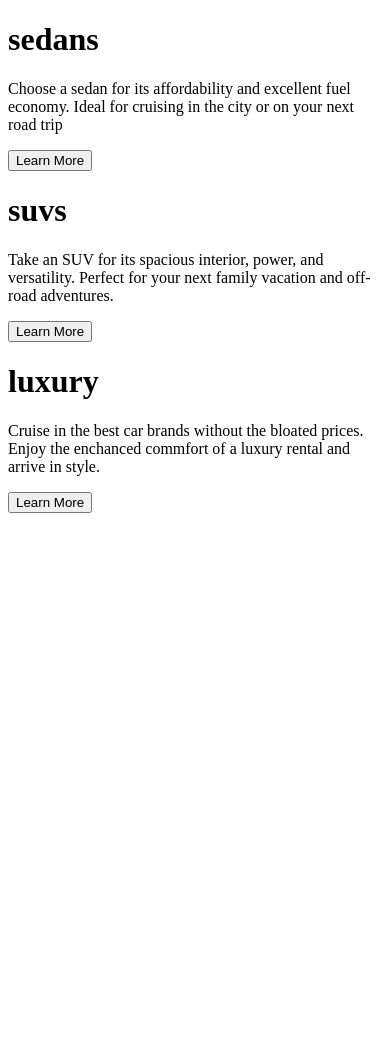
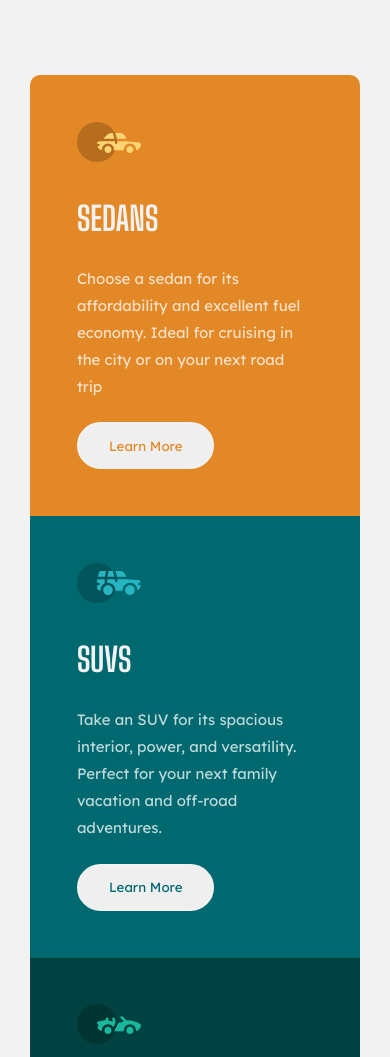
Before and after one commit to cloviswrodrigues/3_column_preview_card_component, a plain HTML site: page frontend/index.html in a window 390 px wide. Shown: the top 1057 px of the page. Before the commit the page ends 844 px from the top, so only its background shows below. Drawn offline with Linux system fonts and the light colour scheme.

Commit message:
design mobile done

```diff
--- a/frontend/index.html
+++ b/frontend/index.html
@@ -5,6 +5,7 @@
     <meta http-equiv="X-UA-Compatible" content="IE=edge">
     <meta name="viewport" content="width=device-width, initial-scale=1.0">
 
+    <link rel="stylesheet" href="./styles/styles.css">
 
     <title>3-column preview card component</title>
 </head>
@@ -18,7 +19,7 @@
                     fuel economy. Ideal for cruising in the city or on your next road trip
                 </p>
             </div>
-            <button>Learn More</button>
+            <button class="btn-orange">Learn More</button>
         </div>
         <div class="card suvs">
             <div class="top"></div>
@@ -28,7 +29,7 @@
                     next family vacation and off-road adventures.
                 </p>
             </div>
-            <button>Learn More</button>
+            <button class="btn-cyan">Learn More</button>
         </div>
         <div class="card luxury">
             <div class="top"></div>
@@ -38,7 +39,7 @@
                     Enjoy the enchanced commfort of a luxury rental and arrive in style.
                 </p>
             </div>
-            <button>Learn More</button>
+            <button class="btn-very-dark-cyan">Learn More</button>
         </div>
     </div>
 </body>
--- a/frontend/styles/styles.css
+++ b/frontend/styles/styles.css
@@ -0,0 +1,123 @@
+@import url('https://fonts.googleapis.com/css2?family=Big+Shoulders+Display:wght@700&family=Lexend+Deca&display=swap');
+
+:root {
+    --bright_orange: hsl(31, 77%, 52%);
+    --dark_cyan: hsl(184, 100%, 22%);
+    --very_dark_cyan: hsl(179, 100%, 13%);
+
+    --transparent_white: hsla(0, 0%, 100%, 0.75);
+    --very_light_gray: hsl(0, 0%, 95%);
+}
+
+* {
+    margin: 0;
+    padding: 0;
+    box-sizing: border-box;
+}
+
+html {
+    font-size: 15px;
+}
+
+.container {
+    background-color: var(--very_light_gray);
+    width: 100%;
+    height: 100%;
+    display: flex;
+    flex-direction: column;
+    justify-content: center;
+    align-items: center;
+    color: var(--transparent_white);
+    padding-top: 5rem;
+    padding-bottom: 5rem;
+}
+
+.card {
+    width: 330px;
+    height: 100%;
+    padding: 3.125rem;
+}
+
+.card .top {
+    width: 100%;
+    height: 50px;
+    background-repeat: no-repeat;
+}
+
+.card .content h1 {
+    text-transform: uppercase;
+    font-size: 2.2rem;
+    font-family: Big Shoulders Display, sans-serif;
+    font-weight: 700;
+    margin: 1.8rem 0;
+    color: var(--very_light_gray);
+}
+
+.card .content p {
+    font-family: Lexend Deca, sans-serif;
+    font-weight: 0;
+    line-height: 1.8rem;
+}
+
+.card button {
+    border: 2px solid var(--very_light_gray);
+    border-radius: 30px;
+    margin-top: 1.5rem;
+    padding: .9rem 2rem;
+    font-family: Lexend Deca, sans-serif;
+}
+
+.sedans {
+    border-top-left-radius: 10px;
+    border-top-right-radius: 10px;
+    background-color: var(--bright_orange);
+}
+
+.sedans .top {
+    background-image: url(../assets/icon-sedans.svg);
+}
+
+.suvs {
+    background-color: var(--dark_cyan);
+}
+
+.suvs .top {
+    background-image: url(../assets/icon-suvs.svg);
+}
+
+.luxury {
+    background-color: var(--very_dark_cyan);
+    border-bottom-left-radius: 10px;
+    border-bottom-right-radius: 10px;
+}
+
+.luxury .top {
+    background-image: url(../assets/icon-luxury.svg);
+}
+
+.btn-orange {
+    color: var(--bright_orange);
+}
+
+.btn-orange:hover {
+    background-color: var(--bright_orange);
+    color: var(--very_light_gray);
+}
+
+.btn-cyan {
+    color: var(--dark_cyan);
+}
+
+.btn-cyan:hover {
+    background-color: var(--dark_cyan);
+    color: var(--very_light_gray);
+}
+
+.btn-very-dark-cyan {
+    color: var(--very_dark_cyan);
+}
+
+.btn-very-dark-cyan:hover {
+    background-color: var(--very_dark_cyan);
+    color: var(--very_light_gray);
+}
```
Also changed, not shown: brief/index.html (added, +36 -0 lines), brief/design/active-states.jpg (added), brief/design/desktop-design.jpg (added), brief/design/desktop-preview.jpg (added), brief/design/mobile-design.jpg (added), brief/images/favicon-32x32.png (added), brief/images/icon-luxury.svg (added), brief/images/icon-sedans.svg (added), brief/images/icon-suvs.svg (added), 4 other files.
